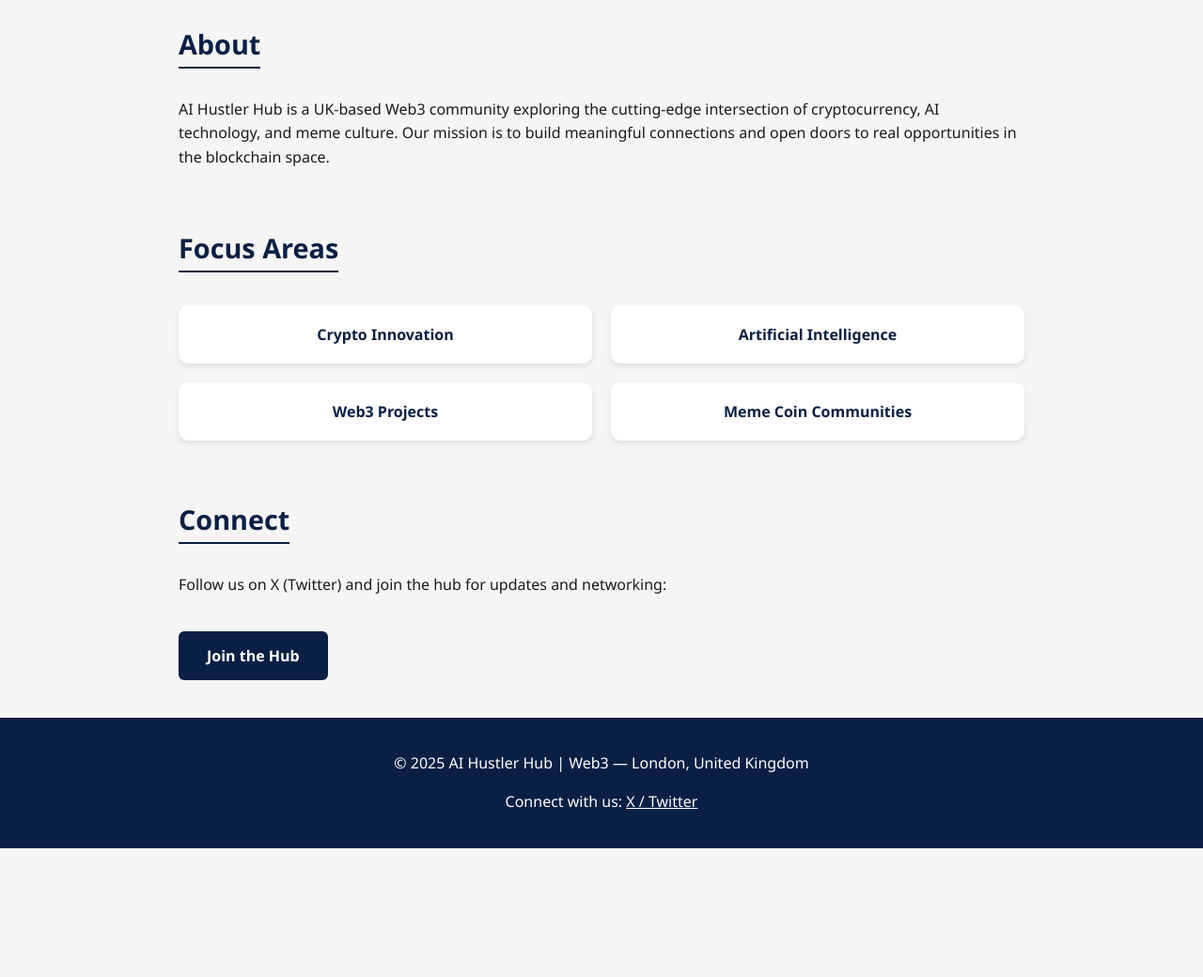
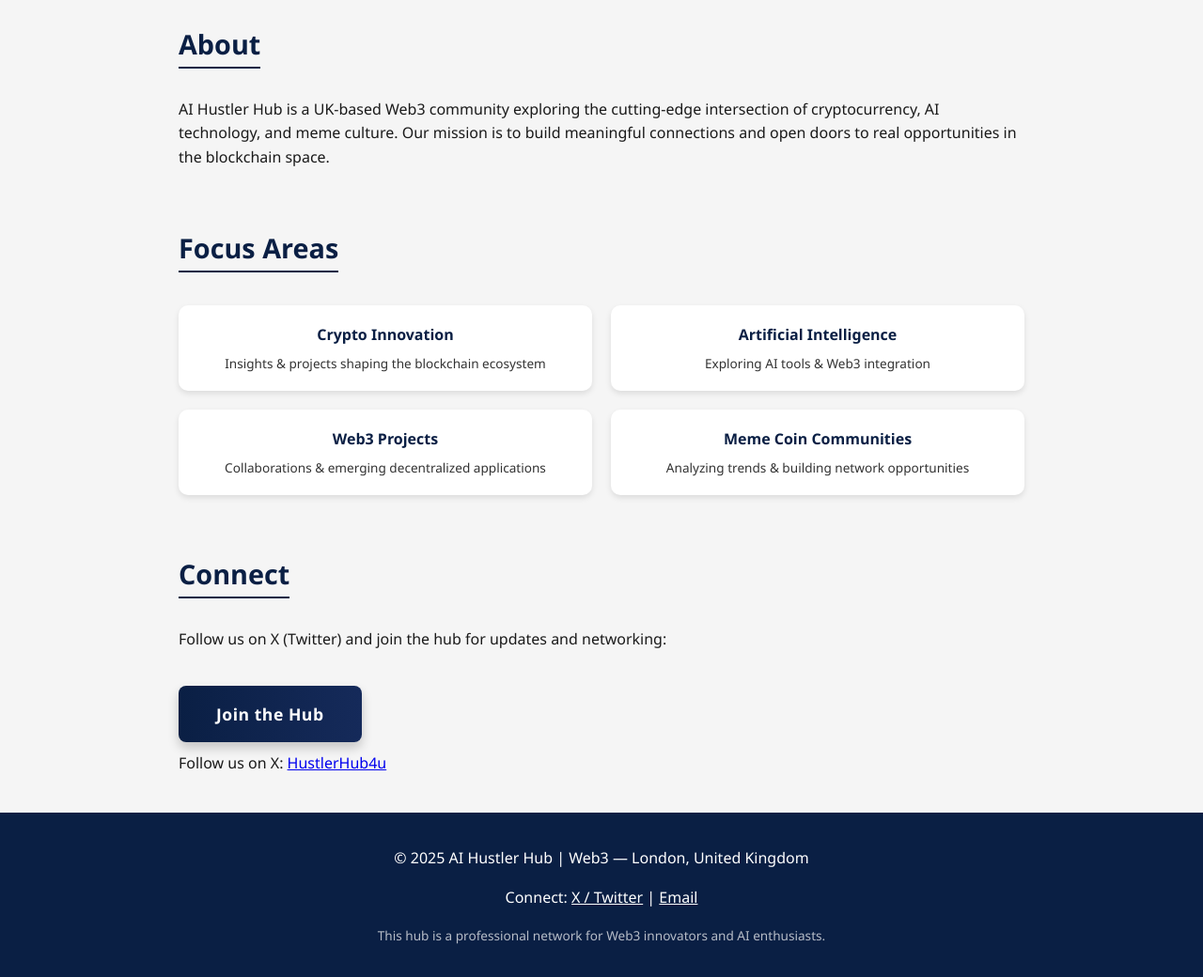
Before and after one commit to Ashjoe126/aihustlerhub.github.io, a plain HTML site: page index.html in a window 1280 px wide. Shown: the part 221-1261 px from the top of the page at 94% size. Before the commit the page ends 1124 px from the top, so only its background shows below. Drawn offline with Linux system fonts and the light colour scheme.

Commit message:
Enhance SEO and update content in index.html
Added SEO and Open Graph meta tags for better visibility. Updated focus areas with descriptions and modified the join button link.

```diff
--- a/index.html
+++ b/index.html
@@ -4,6 +4,25 @@
   <meta charset="UTF-8">
   <meta name="viewport" content="width=device-width, initial-scale=1.0">
   <title>AI Hustler Hub | Web3</title>
+
+  <!-- SEO Meta -->
+  <meta name="description" content="AI Hustler Hub | UK-based Web3 & AI Hub exploring Crypto, Blockchain, and Meme Coin communities. Connect, learn, and network.">
+  <meta name="author" content="AI Hustler Hub | HustlerHub4u">
+
+  <!-- Twitter Card -->
+  <meta name="twitter:card" content="summary_large_image">
+  <meta name="twitter:site" content="@HustlerHub4u">
+  <meta name="twitter:title" content="AI Hustler Hub | Web3">
+  <meta name="twitter:description" content="UK-based Web3 & AI Hub exploring Crypto, Blockchain & Meme Coin communities. Connect, learn, and network.">
+  <meta name="twitter:image" content="https://raw.githubusercontent.com/Ashjoe126/aihustlerhub.github.io/main/banner.png">
+
+  <!-- Open Graph / Facebook -->
+  <meta property="og:title" content="AI Hustler Hub | Web3">
+  <meta property="og:description" content="UK-based Web3 & AI Hub exploring Crypto, Blockchain & Meme Coin communities. Connect, learn, and network.">
+  <meta property="og:type" content="website">
+  <meta property="og:url" content="https://ashjoe126.github.io/">
+  <meta property="og:image" content="https://raw.githubusercontent.com/Ashjoe126/aihustlerhub.github.io/main/banner.png">
+
   <style>
     body {
       font-family: 'Segoe UI', Tahoma, Geneva, Verdana, sans-serif;
@@ -31,6 +50,13 @@
       max-width: 900px;
       margin: 40px auto;
       padding: 0 20px;
+      opacity: 0;
+      transform: translateY(20px);
+      transition: all 0.8s ease-in-out;
+    }
+    section.visible {
+      opacity: 1;
+      transform: translateY(0);
     }
     h2 {
       color: #0a1f44;
@@ -59,19 +85,31 @@
       font-weight: bold;
       color: #0a1f44;
     }
+    .focus-item small {
+      display: block;
+      font-weight: normal;
+      font-size: 0.85em;
+      margin-top: 10px;
+      color: #333;
+    }
     .join-button {
       display: inline-block;
       margin-top: 20px;
-      padding: 15px 30px;
-      background-color: #0a1f44;
+      padding: 18px 40px;
+      background: linear-gradient(90deg, #0a1f44, #152a5a);
       color: #fff;
       text-decoration: none;
-      border-radius: 6px;
-      font-weight: bold;
-      transition: background 0.3s;
+      border-radius: 8px;
+      font-weight: 700;
+      font-size: 1.1em;
+      letter-spacing: 0.5px;
+      box-shadow: 0 6px 12px rgba(0,0,0,0.2);
+      transition: all 0.3s ease;
     }
     .join-button:hover {
-      background-color: #152a5a;
+      background: linear-gradient(90deg, #152a5a, #1e3b7a);
+      box-shadow: 0 8px 16px rgba(0,0,0,0.25);
+      transform: translateY(-2px);
     }
     footer {
       background: #0a1f44;
@@ -84,13 +122,40 @@
       color: #fff;
       text-decoration: underline;
     }
+    footer p:last-child {
+      font-size: 0.85em;
+      opacity: 0.7;
+      margin-top: 5px;
+    }
+
+    /* Mobile Responsiveness */
+    @media (max-width: 768px) {
+      header h1 {
+        font-size: 1.8em;
+      }
+      header p {
+        font-size: 1em;
+      }
+      .focus-list {
+        flex-direction: column;
+      }
+      .focus-item {
+        flex: 1 1 100%;
+      }
+      .join-button {
+        width: 100%;
+        text-align: center;
+        padding: 16px 0;
+        font-size: 1em;
+      }
+    }
   </style>
 </head>
 <body>
 
 <header>
   <h1>AI Hustler Hub | Web3</h1>
-  <p>Connecting innovation in Crypto, AI & Meme Culture</p>
+  <p>UK-based Web3 & AI Hub | Exploring Crypto, Blockchain & Digital Innovation</p>
 </header>
 
 <section id="about">
@@ -101,23 +166,49 @@
 <section id="focus">
   <h2>Focus Areas</h2>
   <div class="focus-list">
-    <div class="focus-item">Crypto Innovation</div>
-    <div class="focus-item">Artificial Intelligence</div>
-    <div class="focus-item">Web3 Projects</div>
-    <div class="focus-item">Meme Coin Communities</div>
+    <div class="focus-item">
+      Crypto Innovation<br><small>Insights & projects shaping the blockchain ecosystem</small>
+    </div>
+    <div class="focus-item">
+      Artificial Intelligence<br><small>Exploring AI tools & Web3 integration</small>
+    </div>
+    <div class="focus-item">
+      Web3 Projects<br><small>Collaborations & emerging decentralized applications</small>
+    </div>
+    <div class="focus-item">
+      Meme Coin Communities<br><small>Analyzing trends & building network opportunities</small>
+    </div>
   </div>
 </section>
 
 <section id="connect">
   <h2>Connect</h2>
   <p>Follow us on X (Twitter) and join the hub for updates and networking:</p>
-  <a class="join-button" href="https://x.com/HustlerHub4u" target="_blank">Join the Hub</a>
+  <a class="join-button" href="mailto:aihustlerhub@gmail.com" target="_blank">Join the Hub</a>
+  <p style="margin-top:10px;">Follow us on X: <a href="https://x.com/HustlerHub4u" target="_blank">HustlerHub4u</a></p>
 </section>
 
 <footer>
   <p>© 2025 AI Hustler Hub | Web3 — London, United Kingdom</p>
-  <p>Connect with us: <a href="https://x.com/HustlerHub4u" target="_blank">X / Twitter</a></p>
+  <p>Connect: <a href="https://x.com/HustlerHub4u" target="_blank">X / Twitter</a> | <a href="mailto:aihustlerhub@gmail.com">Email</a></p>
+  <p>This hub is a professional network for Web3 innovators and AI enthusiasts.</p>
 </footer>
+
+<script>
+  // Fade-in sections on scroll
+  const sections = document.querySelectorAll('section');
+  const observer = new IntersectionObserver((entries) => {
+    entries.forEach(entry => {
+      if(entry.isIntersecting){
+        entry.target.classList.add('visible');
+      }
+    });
+  }, { threshold: 0.1 });
+
+  sections.forEach(section => {
+    observer.observe(section);
+  });
+</script>
 
 </body>
 </html>
```
